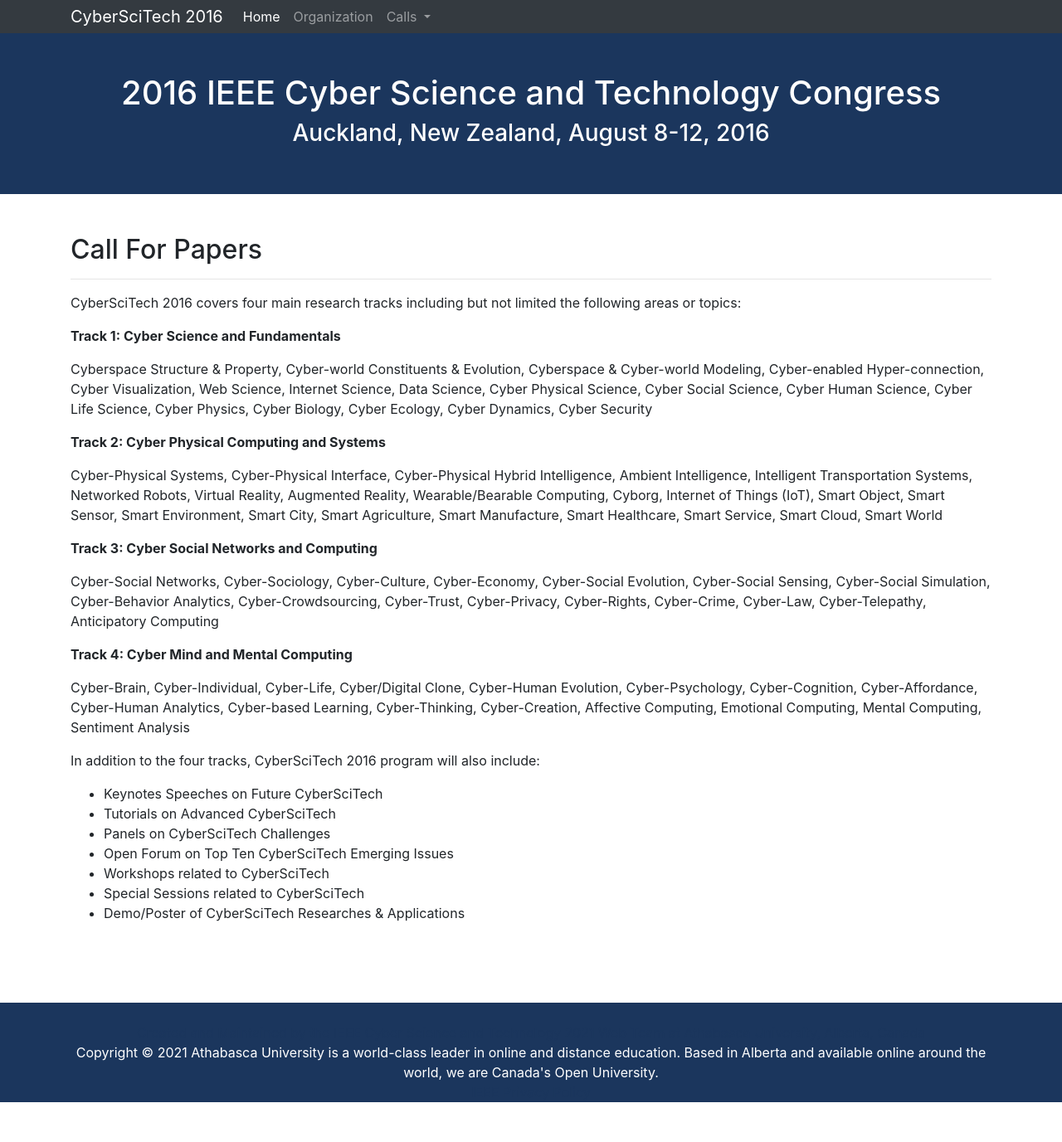
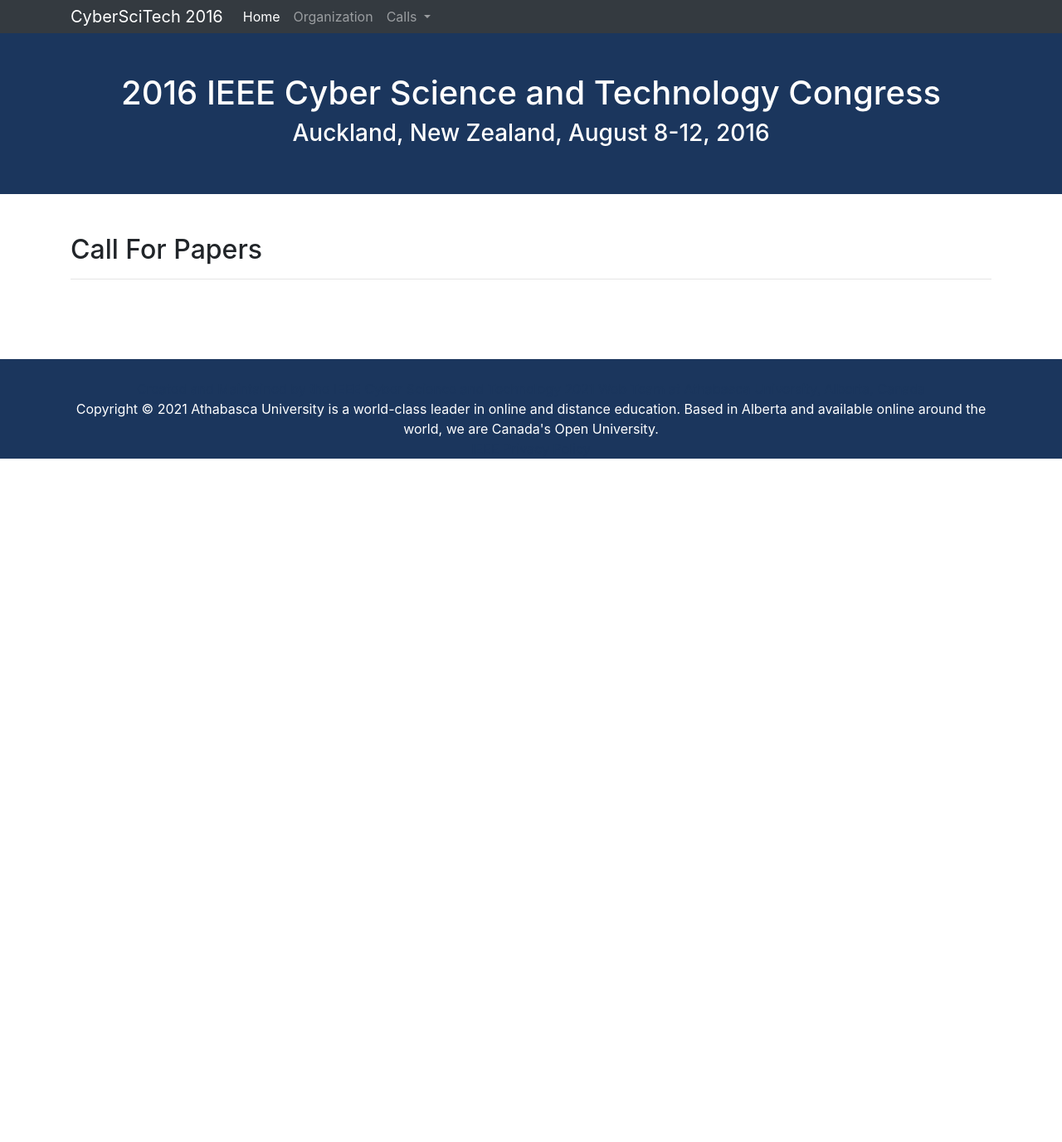
Before and after one commit to kstauff/2021, a Jekyll site: the page built from _pages/callpaper.md, in a window 1280 px wide. Shown: the whole page at 83% size. Built offline with Jekyll 4.4.1, drawn with Linux system fonts in a browser that asks for light colours; after the commit the page ends 900 px from its top, so only the background shows below that.

Commit message:
Update callpaper.md

```diff
--- a/_pages/callpaper.md
+++ b/_pages/callpaper.md
@@ -5,21 +5,3 @@ permalink: /callpaper/
 ---
 <h2>Call For Papers</h2>
 <hr/>
-<p>CyberSciTech 2016 covers four main research tracks including but not limited the following areas or topics:</p>
-<p><strong>Track 1: Cyber Science and Fundamentals</strong></p>
-<p>Cyberspace Structure & Property, Cyber-world Constituents & Evolution, Cyberspace & Cyber-world Modeling, Cyber-enabled Hyper-connection, Cyber Visualization, Web Science, Internet Science, Data Science, Cyber Physical Science, Cyber Social Science, Cyber Human Science, Cyber Life Science, Cyber Physics, Cyber Biology, Cyber Ecology, Cyber Dynamics, Cyber Security</p>
-<p><strong>Track 2: Cyber Physical Computing and Systems</strong></p>
-<p>Cyber-Physical Systems, Cyber-Physical Interface, Cyber-Physical Hybrid Intelligence, Ambient Intelligence, Intelligent Transportation Systems, Networked Robots, Virtual Reality, Augmented Reality, Wearable/Bearable Computing, Cyborg, Internet of Things (IoT), Smart Object, Smart Sensor, Smart Environment, Smart City, Smart Agriculture, Smart Manufacture, Smart Healthcare, Smart Service, Smart Cloud, Smart World</p>
-<p><strong>Track 3: Cyber Social Networks and Computing</strong></p>
-<p>Cyber-Social Networks, Cyber-Sociology, Cyber-Culture, Cyber-Economy, Cyber-Social Evolution, Cyber-Social Sensing, Cyber-Social Simulation, Cyber-Behavior Analytics, Cyber-Crowdsourcing, Cyber-Trust, Cyber-Privacy, Cyber-Rights, Cyber-Crime, Cyber-Law, Cyber-Telepathy, Anticipatory Computing</p>
-<p><strong>Track 4: Cyber Mind and Mental Computing</strong></p>
-<p>Cyber-Brain, Cyber-Individual, Cyber-Life, Cyber/Digital Clone, Cyber-Human Evolution, Cyber-Psychology, Cyber-Cognition, Cyber-Affordance, Cyber-Human Analytics, Cyber-based Learning, Cyber-Thinking, Cyber-Creation, Affective Computing, Emotional Computing, Mental Computing, Sentiment Analysis</p>
-<p>In addition to the four tracks, CyberSciTech 2016 program will also include:</p>
-<ul><li>Keynotes Speeches on Future CyberSciTech</li>
-<li>Tutorials on Advanced CyberSciTech</li>
-<li>Panels on CyberSciTech Challenges</li>
-<li>Open Forum on Top Ten CyberSciTech Emerging Issues</li>
-<li>Workshops related to CyberSciTech</li>
-<li>Special Sessions related to CyberSciTech</li>
-<li>Demo/Poster of CyberSciTech Researches & Applications</li>
-</ul>
```
